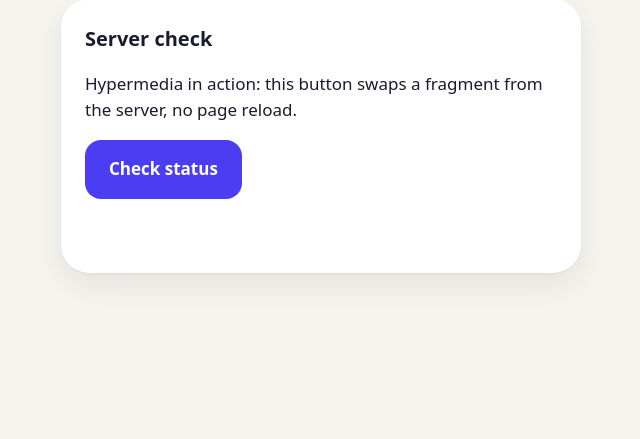
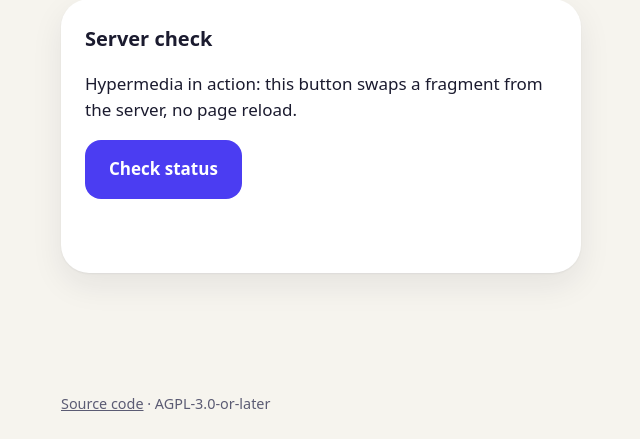
Before and after one commit to jaateixeira/prreview.it, a FastAPI app: page / in a window 1280 px wide. Shown: the part 473-912 px from the top of the page, without its empty margins (43-683 px from the left). Before the commit the page ends 750 px from the top, so only its background shows below. Run offline with FastAPI, Linux system fonts and the light colour scheme.

Commit message:
feat: link to the source code in the page footer
AGPL-3.0 section 13 expects a network service to offer its source.
Also make the acceptance fixture fail fast if the test server never starts.

Co-Authored-By: Claude Fable 5.2 <noreply@anthropic.com>
Claude-Session: https://claude.ai/code/session_01PHQTBsNv9e9cnxsaDnex1M

```diff
--- a/src/previewit/adapters/web/app.py
+++ b/src/previewit/adapters/web/app.py
@@ -11,10 +11,14 @@ from fastapi.templating import Jinja2Templates
 
 HERE = Path(__file__).parent
 
+# AGPL-3.0 section 13: users of a network service must be offered the source.
+SOURCE_URL = "https://github.com/jaateixeira/prreview.it"
+
 
 def build_app() -> FastAPI:
     app = FastAPI(title="Previewit", docs_url=None, redoc_url=None)
     templates = Jinja2Templates(directory=HERE / "templates")
+    templates.env.globals["source_url"] = SOURCE_URL
     app.mount("/static", StaticFiles(directory=HERE / "static"), name="static")
 
     @app.get("/", response_class=HTMLResponse)
--- a/src/previewit/adapters/web/static/css/app.css
+++ b/src/previewit/adapters/web/static/css/app.css
@@ -40,4 +40,8 @@ main { max-width: 1120px; margin: 0 auto; padding: var(--space-4); }
   border-radius: 999px; font-weight: 700; font-size: .9rem; }
 .pill-ok { background: var(--color-ok-soft); color: var(--color-ok); }
 
+.footer { max-width: 1120px; margin: 0 auto; padding: var(--space-4);
+  color: var(--color-ink-soft); font-size: .9rem; }
+.footer a { color: inherit; }
+
 @media (prefers-reduced-motion: reduce) { * { transition: none !important; } }
--- a/src/previewit/adapters/web/templates/base.html
+++ b/src/previewit/adapters/web/templates/base.html
@@ -15,5 +15,8 @@
     <nav aria-label="Main"></nav>
   </header>
   <main id="main">{% block content %}{% endblock %}</main>
+  <footer class="footer">
+    <a href="{{ source_url }}">Source code</a> · AGPL-3.0-or-later
+  </footer>
 </body>
 </html>
```
Also changed, not shown: tests/acceptance/conftest.py (+2 -0 lines), tests/integration/test_web.py (+6 -0 lines).
